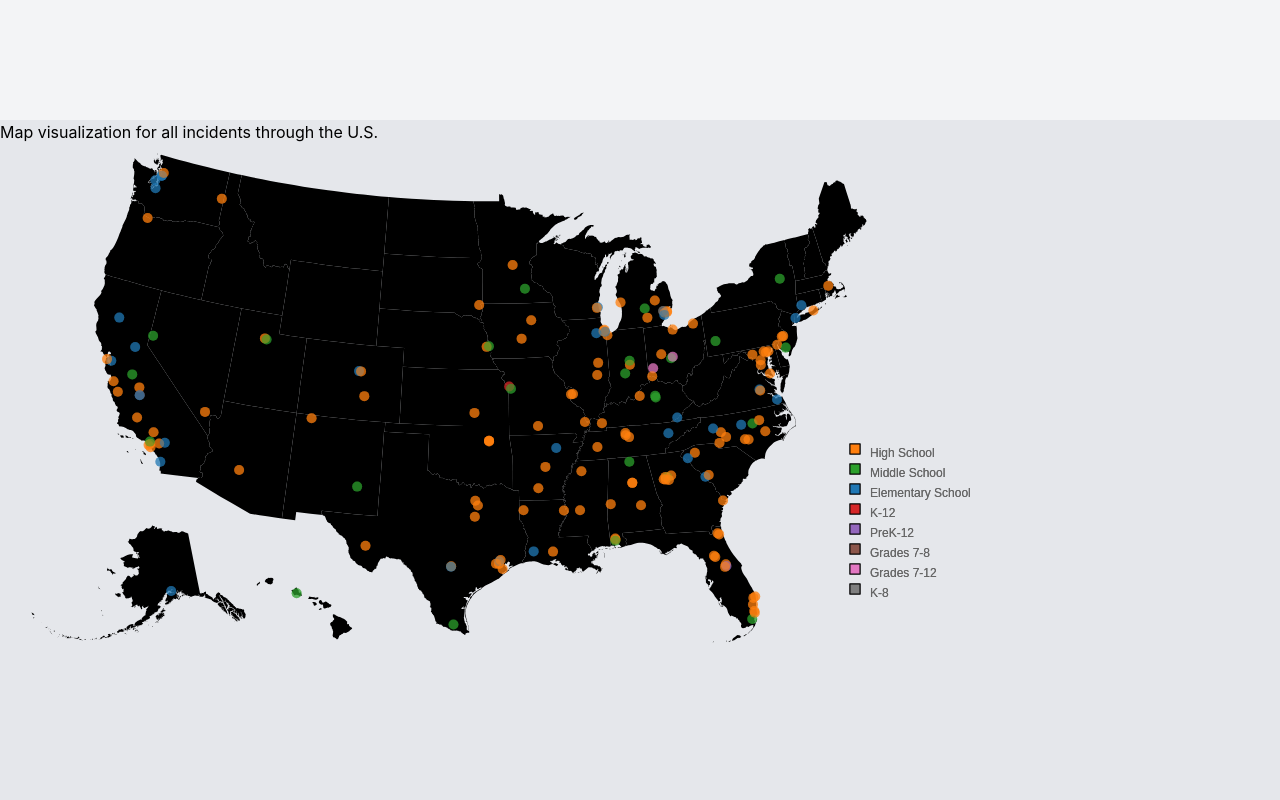
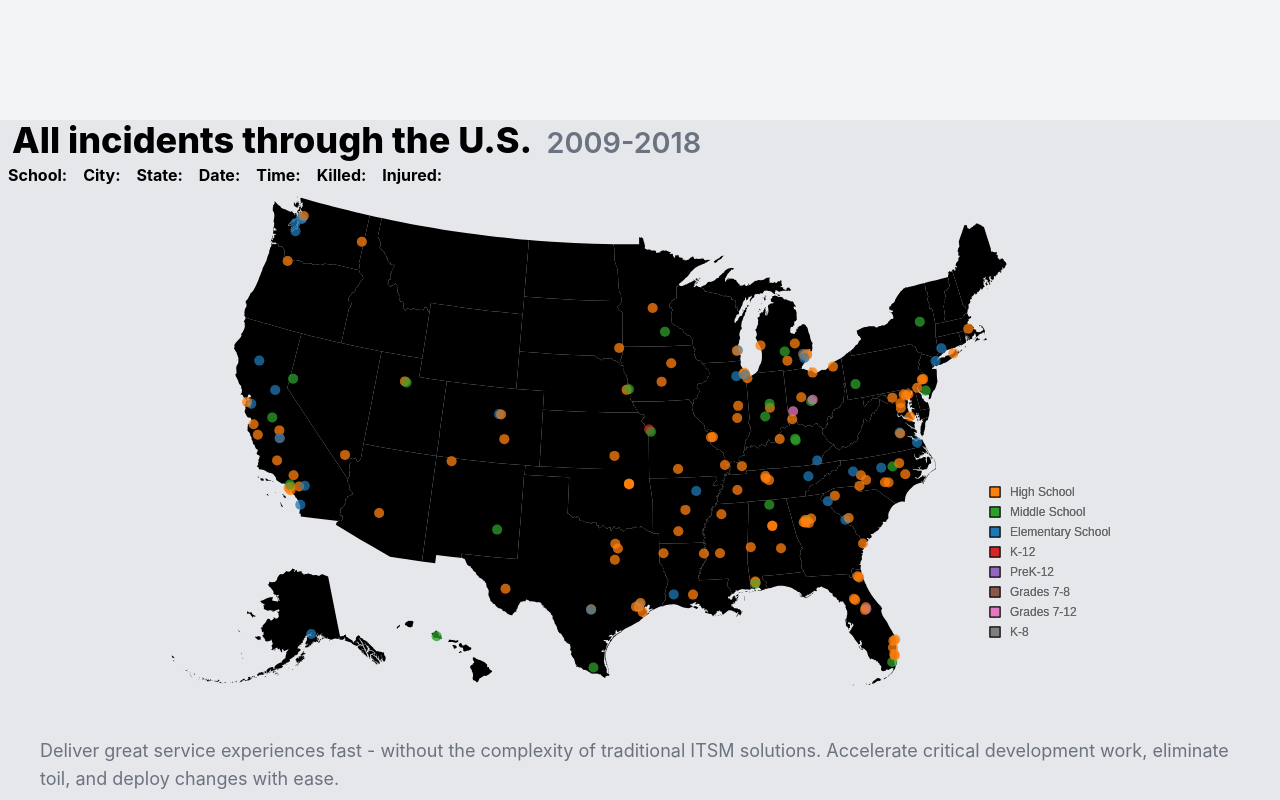
Before and after one commit to Mo2artGit/vistualizations-school-shooting, a React (Create React App) app: page / in a window 1280 px wide. Shown: the part 1480-2280 px from the top of the page. Built offline with nearby package versions, Linux system fonts and the light colour scheme.

Commit message:
graph2 click

```diff
--- a/src/components/Vis2.js
+++ b/src/components/Vis2.js
@@ -67,6 +67,32 @@ const Vis2 = () => {
             .attr("opacity", 0.5)
             .select("title")
             .remove();
+        })
+        .on("click", function () {
+          // When the circle is clicked, trigger an animation
+          d3.select(this)
+            .transition()
+            .duration(500)
+            .attr("r", 10)
+            .transition()
+            .duration(1000)
+            .attr("r", 5);
+          // When the circle is clicked, populate the tooltip container with the relevant information
+          d3.select("#school")
+            .text(d.school);
+          d3.select("#city")
+            .text(d.city);
+          d3.select("#state")
+            .text(d.state);
+          d3.select("#date")
+            .text(d.date);
+          d3.select("#time")
+            .text(d.time);
+          d3.select("#killed")
+            .text(d.killed);
+          d3.select("#injured")
+            .text(d.injured);
+
         });
     });
 
@@ -94,7 +120,7 @@ const Vis2 = () => {
       .enter()
       .append("text")
       .attr("x", 20)
-      .attr("y", (d, i) => i * 20 + 10)
+      .attr("y", (d, i) => i * 20 + 6)
       .text(d => d);
 
     // Style the legend
@@ -114,12 +140,26 @@ const Vis2 = () => {
 
   return (
     <>
-      <h2>Map visualization for all incidents through the U.S.</h2>
-      <svg
-        ref={svgRef}
-        width={1200}
-        height={800}
-      />
+      <h2 className="ml-3 text-4xl font-extrabold">All incidents through the U.S. <small className="ml-2 font-semibold text-gray-500 dark:text-gray-400">2009-2018</small></h2>
+      <div className="ml-2 flex flex-wrap justify-start items-center">
+        <p className="mr-4"><strong>School:</strong> <span id="school"></span></p>
+        <p className="mr-4"><strong>City:</strong> <span id="city"></span></p>
+        <p className="mr-4"><strong>State:</strong> <span id="state"></span></p>
+        <p className="mr-4"><strong>Date:</strong> <span id="date"></span></p>
+        <p className="mr-4"><strong>Time:</strong> <span id="time"></span></p>
+        <p className="mr-4"><strong>Killed:</strong> <span id="killed"></span></p>
+        <p><strong>Injured:</strong> <span id="injured"></span></p>
+      </div>
+
+      <div className="flex justify-center">
+        <svg
+          ref={svgRef}
+          width={1000}
+          height={550}
+        />
+      </div>
+
+      <p className="mx-10 text-lg text-gray-500 dark:text-gray-600">Deliver great service experiences fast - without the complexity of traditional ITSM solutions. Accelerate critical development work, eliminate toil, and deploy changes with ease.</p>
     </>
   );
 };
```
